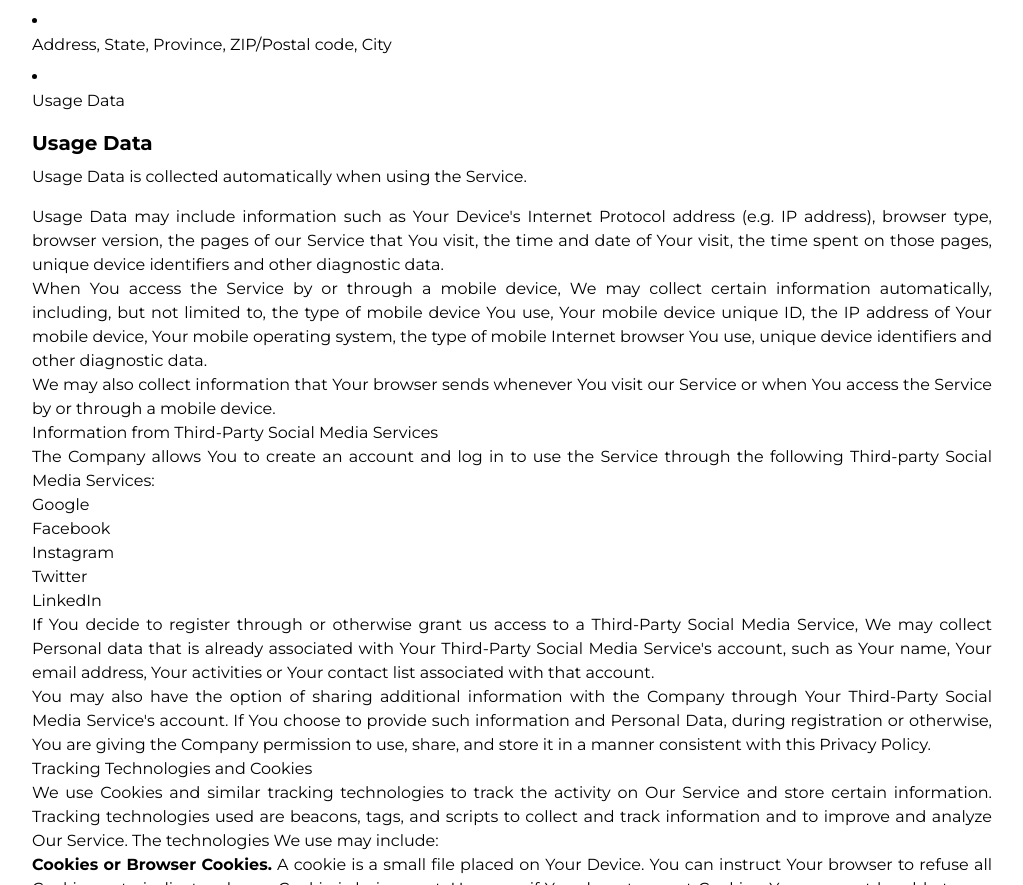
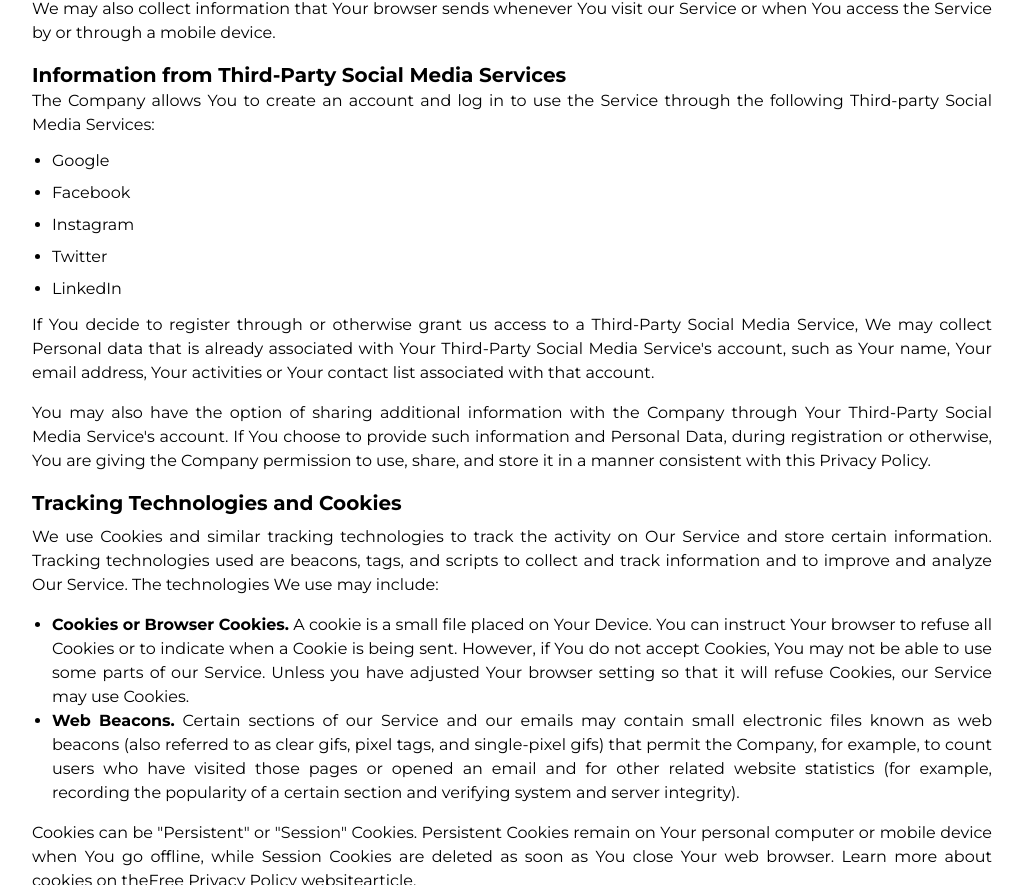
Before and after one commit to VIPINRAJK26/exbotreact, a React (Vite) app: page /privacy in a window 1280 px wide. Shown: the part 1915-2800 px from the top of the page, without its empty margins (128-1151 px from the left). Built offline with nearby package versions, Linux system fonts and the light colour scheme.

Commit message:
updated privacy policy

```diff
--- a/src/components/header/NavbarPricing.jsx
+++ b/src/components/header/NavbarPricing.jsx
@@ -9,7 +9,7 @@ function NavbarPricing() {
 
   return (
     <>
-      <section className="container mx-auto bg-white ">
+      <section className="container mx-auto bg-white " id="nav-pricing">
         <header className=" inset-x-0 top-0 z-50 bg-white ">
           <nav
             aria-label="Global"
--- a/src/pages/Privacy.jsx
+++ b/src/pages/Privacy.jsx
@@ -40,7 +40,7 @@ export const Privacy = () => {
         <h3 class="text-2xl font-semibold mb-2">Definitions</h3>
         <p class="mb-4">For the purposes of this Privacy Policy:</p>
 
-        <ul class="list-disc list-inside space-y-2 mb-4">
+        <ul class="list-disc ml-5 space-y-2 mb-4">
           <li>
             <p>
               <strong>Account</strong> means a unique account created for You to
@@ -151,7 +151,7 @@ export const Privacy = () => {
           not limited to:
         </p>
 
-        <ul class="list-disc list-inside space-y-2 mb-4">
+        <ul class="list-disc ml-5 space-y-2 mb-4">
           <li>
             <p>Email address</p>
           </li>
@@ -174,14 +174,14 @@ export const Privacy = () => {
           Usage Data is collected automatically when using the Service.
         </p>
 
-        <p>
+        <p class="mb-4">
           Usage Data may include information such as Your Device's Internet
           Protocol address (e.g. IP address), browser type, browser version, the
           pages of our Service that You visit, the time and date of Your visit,
           the time spent on those pages, unique device identifiers and other
           diagnostic data.
         </p>
-        <p>
+        <p class="mb-4">
           When You access the Service by or through a mobile device, We may
           collect certain information automatically, including, but not limited
           to, the type of mobile device You use, Your mobile device unique ID,
@@ -189,31 +189,33 @@ export const Privacy = () => {
           the type of mobile Internet browser You use, unique device identifiers
           and other diagnostic data.
         </p>
-        <p>
+        <p class="mb-4">
           We may also collect information that Your browser sends whenever You
           visit our Service or when You access the Service by or through a
           mobile device.
         </p>
-        <h4>Information from Third-Party Social Media Services</h4>
+        <h4 className="text-xl font-semibold">
+          Information from Third-Party Social Media Services
+        </h4>
         <p>
           The Company allows You to create an account and log in to use the
           Service through the following Third-party Social Media Services:
         </p>
-        <ul>
-          <li>Google</li>
-          <li>Facebook</li>
-          <li>Instagram</li>
-          <li>Twitter</li>
-          <li>LinkedIn</li>
+        <ul className="py-2">
+          <li className="list-disc ml-5 py-1">Google</li>
+          <li className="list-disc ml-5 py-1">Facebook</li>
+          <li className="list-disc ml-5 py-1">Instagram</li>
+          <li className="list-disc ml-5 py-1">Twitter</li>
+          <li className="list-disc ml-5 py-1">LinkedIn</li>
         </ul>
-        <p>
+        <p class="mb-4">
           If You decide to register through or otherwise grant us access to a
           Third-Party Social Media Service, We may collect Personal data that is
           already associated with Your Third-Party Social Media Service's
           account, such as Your name, Your email address, Your activities or
           Your contact list associated with that account.
         </p>
-        <p>
+        <p class="mb-4">
           You may also have the option of sharing additional information with
           the Company through Your Third-Party Social Media Service's account.
           If You choose to provide such information and Personal Data, during
@@ -221,8 +223,10 @@ export const Privacy = () => {
           use, share, and store it in a manner consistent with this Privacy
           Policy.
         </p>
-        <h4>Tracking Technologies and Cookies</h4>
-        <p>
+        <h4 className="text-xl font-semibold mb-2">
+          Tracking Technologies and Cookies
+        </h4>
+        <p class="mb-4">
           We use Cookies and similar tracking technologies to track the activity
           on Our Service and store certain information. Tracking technologies
           used are beacons, tags, and scripts to collect and track information
@@ -230,7 +234,7 @@ export const Privacy = () => {
           include:
         </p>
         <ul>
-          <li>
+          <li className="list-disc ml-5">
             <strong>Cookies or Browser Cookies.</strong> A cookie is a small
             file placed on Your Device. You can instruct Your browser to refuse
             all Cookies or to indicate when a Cookie is being sent. However, if
@@ -238,7 +242,7 @@ export const Privacy = () => {
             our Service. Unless you have adjusted Your browser setting so that
             it will refuse Cookies, our Service may use Cookies.
           </li>
-          <li>
+          <li className="list-disc ml-5">
             <strong>Web Beacons.</strong> Certain sections of our Service and
             our emails may contain small electronic files known as web beacons
             (also referred to as clear gifs, pixel tags, and single-pixel gifs)
@@ -248,7 +252,7 @@ export const Privacy = () => {
             section and verifying system and server integrity).
           </li>
         </ul>
-        <p>
+        <p className="my-4">
           Cookies can be &quot;Persistent&quot; or &quot;Session&quot; Cookies.
           Persistent Cookies remain on Your personal computer or mobile device
           when You go offline, while Session Cookies are deleted as soon as You
@@ -261,12 +265,12 @@ export const Privacy = () => {
           </a>
           article.
         </p>
-        <p>
+        <p className="mb-4">
           We use both Session and Persistent Cookies for the purposes set out
           below:
         </p>
         <ul>
-          <li>
+          <li className="list-disc ml-5 py-3">
             <p>
               <strong>Necessary / Essential Cookies</strong>
             </p>
@@ -281,7 +285,7 @@ export const Privacy = () => {
               to provide You with those services.
             </p>
           </li>
-          <li>
+          <li className="list-disc ml-5 py-3">
             <p>
               <strong>Cookies Policy / Notice Acceptance Cookies</strong>
             </p>
@@ -292,7 +296,7 @@ export const Privacy = () => {
               cookies on the Website.
             </p>
           </li>
-          <li>
+          <li className="list-disc ml-5 py-3">
             <p>
               <strong>Functionality Cookies</strong>
             </p>
@@ -307,21 +311,23 @@ export const Privacy = () => {
             </p>
           </li>
         </ul>
-        <p>
+        <p className="pb-4">
           For more information about the cookies we use and your choices
           regarding cookies, please visit our Cookies Policy or the Cookies
           section of our Privacy Policy.
         </p>
-        <h3>Use of Your Personal Data</h3>
+        <h3 className="text-2xl font-semibold pb-4">
+          Use of Your Personal Data
+        </h3>
         <p>The Company may use Personal Data for the following purposes:</p>
         <ul>
-          <li>
+          <li className="list-disc py-2 ml-5">
             <p>
               <strong>To provide and maintain our Service</strong>, including to
               monitor the usage of our Service.
             </p>
           </li>
-          <li>
+          <li className="list-disc py-2 ml-5">
             <p>
               <strong>To manage Your Account:</strong> to manage Your
               registration as a user of the Service. The Personal Data You
@@ -329,7 +335,7 @@ export const Privacy = () => {
               Service that are available to You as a registered user.
             </p>
           </li>
-          <li>
+          <li className="list-disc py-2 ml-5">
             <p>
               <strong>For the performance of a contract:</strong> the
               development, compliance and undertaking of the purchase contract
@@ -337,7 +343,7 @@ export const Privacy = () => {
               other contract with Us through the Service.
             </p>
           </li>
-          <li>
+          <li className="list-disc py-2 ml-5">
             <p>
               <strong>To contact You:</strong> To contact You by email,
               telephone calls, SMS, or other equivalent forms of electronic
@@ -348,7 +354,7 @@ export const Privacy = () => {
               implementation.
             </p>
           </li>
-          <li>
+          <li className="list-disc py-2 ml-5">
             <p>
               <strong>To provide You</strong> with news, special offers and
               general information about other goods, services and events which
@@ -357,13 +363,13 @@ export const Privacy = () => {
               information.
             </p>
           </li>
-          <li>
+          <li className="list-disc py-2 ml-5">
             <p>
               <strong>To manage Your requests:</strong> To attend and manage
               Your requests to Us.
             </p>
           </li>
-          <li>
+          <li className="list-disc py-2 ml-5">
             <p>
               <strong>For business transfers:</strong> We may use Your
               information to evaluate or conduct a merger, divestiture,
@@ -374,7 +380,7 @@ export const Privacy = () => {
               the assets transferred.
             </p>
           </li>
-          <li>
+          <li className="list-disc py-2 ml-5">
             <p>
               <strong>For other purposes</strong>: We may use Your information
               for other purposes, such as data analysis, identifying usage
@@ -388,30 +394,30 @@ export const Privacy = () => {
           We may share Your personal information in the following situations:
         </p>
         <ul>
-          <li>
+          <li className="list-disc ml-5 py-2">
             <strong>With Service Providers:</strong> We may share Your personal
             information with Service Providers to monitor and analyze the use of
             our Service, to contact You.
           </li>
-          <li>
+          <li className="list-disc ml-5 py-2">
             <strong>For business transfers:</strong> We may share or transfer
             Your personal information in connection with, or during negotiations
             of, any merger, sale of Company assets, financing, or acquisition of
             all or a portion of Our business to another company.
           </li>
-          <li>
+          <li className="list-disc ml-5 py-2">
             <strong>With Affiliates:</strong> We may share Your information with
             Our affiliates, in which case we will require those affiliates to
             honor this Privacy Policy. Affiliates include Our parent company and
             any other subsidiaries, joint venture partners or other companies
             that We control or that are under common control with Us.
           </li>
-          <li>
+          <li className="list-disc ml-5 py-2">
             <strong>With business partners:</strong> We may share Your
             information with Our business partners to offer You certain
             products, services or promotions.
           </li>
-          <li>
+          <li className="list-disc ml-5 py-2">
             <strong>With other users:</strong> when You share personal
             information or otherwise interact in the public areas with other
             users, such information may be viewed by all users and may be
@@ -422,12 +428,14 @@ export const Privacy = () => {
             will be able to view descriptions of Your activity, communicate with
             You and view Your profile.
           </li>
-          <li>
+          <li className="list-disc ml-5 py-2">
             <strong>With Your consent</strong>: We may disclose Your personal
             information for any other purpose with Your consent.
           </li>
         </ul>
-        <h3>Retention of Your Personal Data</h3>
+        <h3 className="text-2xl font-bold pb-2">
+          Retention of Your Personal Data
+        </h3>
         <p>
           The Company will retain Your Personal Data only for as long as is
           necessary for the purposes set out in this Privacy Policy. We will
@@ -443,7 +451,9 @@ export const Privacy = () => {
           improve the functionality of Our Service, or We are legally obligated
           to retain this data for longer time periods.
         </p>
-        <h3>Transfer of Your Personal Data</h3>
+        <h3 className="text-2xl font-bold pb-2">
+          Transfer of Your Personal Data
+        </h3>
         <p>
           Your information, including Personal Data, is processed at the
           Company's operating offices and in any other places where the parties
@@ -464,7 +474,7 @@ export const Privacy = () => {
           organization or a country unless there are adequate controls in place
           including the security of Your data and other personal information.
         </p>
-        <h3>Delete Your Personal Data</h3>
+        <h3 className="text-2xl font-bold pb-2">Delete Your Personal Data</h3>
         <p>
           You have the right to delete or request that We assist in deleting the
           Personal Data that We have collected about You.
@@ -484,47 +494,51 @@ export const Privacy = () => {
           Please note, however, that We may need to retain certain information
           when we have a legal obligation or lawful basis to do so.
         </p>
-        <h3>Disclosure of Your Personal Data</h3>
-        <h4>Business Transactions</h4>
+        <h3 className="text-2xl font-bold pb-2">
+          Disclosure of Your Personal Data
+        </h3>
+        <h4 className="text-xl font-semibold pb-2">Business Transactions</h4>
         <p>
           If the Company is involved in a merger, acquisition or asset sale,
           Your Personal Data may be transferred. We will provide notice before
           Your Personal Data is transferred and becomes subject to a different
           Privacy Policy.
         </p>
-        <h4>Law enforcement</h4>
+        <h4 className="text-xl font-semibold pb-2">Law enforcement</h4>
         <p>
           Under certain circumstances, the Company may be required to disclose
           Your Personal Data if required to do so by law or in response to valid
           requests by public authorities (e.g. a court or a government agency).
         </p>
-        <h4>Other legal requirements</h4>
+        <h4 className="text-xl font-semibold pb-2">Other legal requirements</h4>
         <p>
           The Company may disclose Your Personal Data in the good faith belief
           that such action is necessary to:
         </p>
-        <ul>
-          <li>Comply with a legal obligation</li>
-          <li>Protect and defend the rights or property of the Company</li>
+        <ul className="py-2">
+          <li className="list-disc ml-5">Comply with a legal obligation</li>
+          <li className="list-disc ml-5">
+            Protect and defend the rights or property of the Company
+          </li>
           <li>
             Prevent or investigate possible wrongdoing in connection with the
             Service
           </li>
-          <li>
+          <li className="list-disc ml-5">
             Protect the personal safety of Users of the Service or the public
           </li>
-          <li>Protect against legal liability</li>
+          <li className="list-disc ml-5">Protect against legal liability</li>
         </ul>
-        <h3>Security of Your Personal Data</h3>
-        <p>
+        <h3 className="text-2xl font-bold">Security of Your Personal Data</h3>
+        <p className="py-2">
           The security of Your Personal Data is important to Us, but remember
           that no method of transmission over the Internet, or method of
           electronic storage is 100% secure. While We strive to use commercially
           acceptable means to protect Your Personal Data, We cannot guarantee
           its absolute security.
         </p>
-        <h2>Children's Privacy</h2>
-        <p>
+        <h2 className="text-3xl font-bold">Children's Privacy</h2>
+        <p className="py-2">
           Our Service does not address anyone under the age of 13. We do not
           knowingly collect personally identifiable information from anyone
           under the age of 13. If You are a parent or guardian and You are aware
@@ -533,45 +547,45 @@ export const Privacy = () => {
           under the age of 13 without verification of parental consent, We take
           steps to remove that information from Our servers.
         </p>
-        <p>
+        <p className="pb-2">
           If We need to rely on consent as a legal basis for processing Your
           information and Your country requires consent from a parent, We may
           require Your parent's consent before We collect and use that
           information.
         </p>
-        <h2>Links to Other Websites</h2>
-        <p>
+        <h2 className="text-3xl font-bold">Links to Other Websites</h2>
+        <p className="py-2">
           Our Service may contain links to other websites that are not operated
           by Us. If You click on a third party link, You will be directed to
           that third party's site. We strongly advise You to review the Privacy
           Policy of every site You visit.
         </p>
-        <p>
+        <p className="pb-2">
           We have no control over and assume no responsibility for the content,
           privacy policies or practices of any third party sites or services.
         </p>
-        <h2>Changes to this Privacy Policy</h2>
-        <p>
+        <h2 className="text-3xl font-bold">Changes to this Privacy Policy</h2>
+        <p className="py-2">
           We may update Our Privacy Policy from time to time. We will notify You
           of any changes by posting the new Privacy Policy on this page.
         </p>
-        <p>
+        <p className="pb-2">
           We will let You know via email and/or a prominent notice on Our
           Service, prior to the change becoming effective and update the
           &quot;Last updated&quot; date at the top of this Privacy Policy.
         </p>
-        <p>
+        <p className="pb-2">
           You are advised to review this Privacy Policy periodically for any
           changes. Changes to this Privacy Policy are effective when they are
           posted on this page.
         </p>
-        <h2>Contact Us</h2>
+        <h2 className="font-bold text-3xl">Contact Us</h2>
         <p>
           If you have any questions about this Privacy Policy, You can contact
           us:
         </p>
         <ul>
-          <li>
+          <li className="list-disc ml-5">
             By email:
             <a
               href="/cdn-cgi/l/email-protection"
```
Also changed, not shown: src/components/header/Navbar.css (+6 -1 lines).
